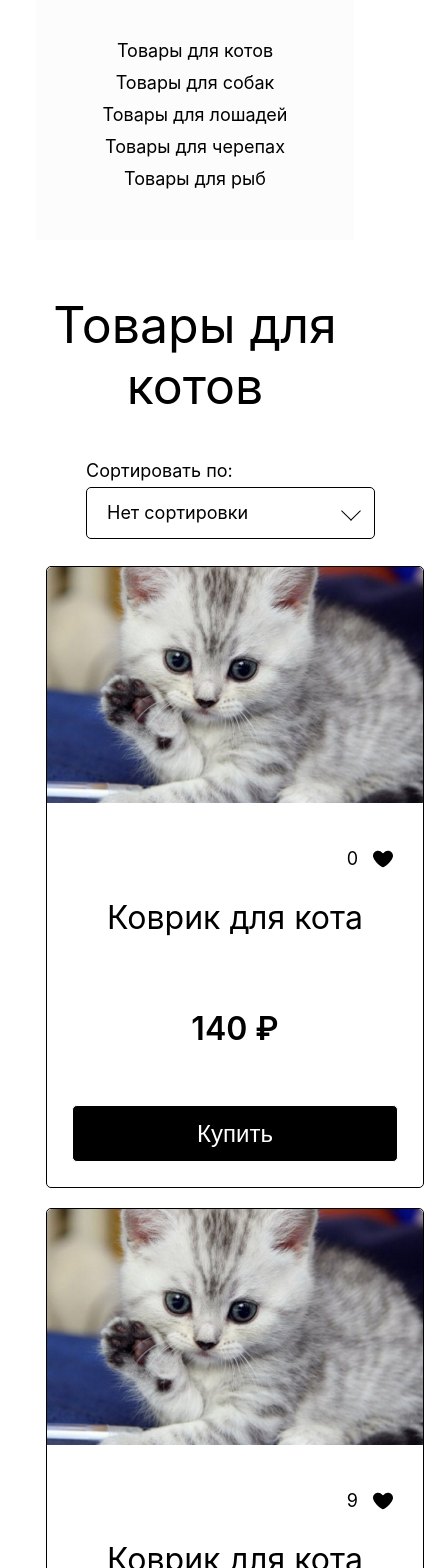
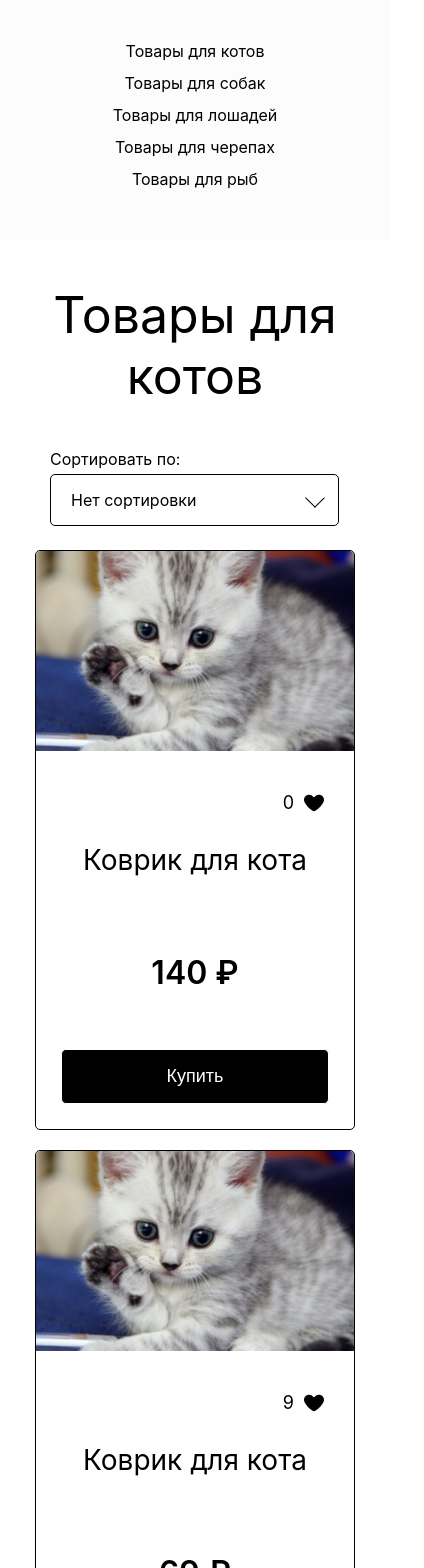
Before and after one commit to porcelain11/a11y-course-homework, a Next.js app: page / in a window 390 px wide. Shown: the top 1568 px of the page, 424 px wide, since content can reach past the window. Built offline with nearby package versions, Linux system fonts and the light colour scheme.

Commit message:
fix: fix card layout

```diff
--- a/components/footer/Footer.module.css
+++ b/components/footer/Footer.module.css
@@ -78,7 +78,7 @@
 }
 
 .socialItemLink:hover{
-    outline: 2px solid #4682B4;
+    outline: 2px solid #8B4513;
     outline-offset: 3px;
 }
 
@@ -87,7 +87,7 @@
 }
 
 .socialItemLink:hover svg{
-    fill: #4682B4;
+    fill: #8B4513;
 }
 
 
@@ -108,7 +108,7 @@
 .subscribeFormBtn {
     min-width: 280px;
     position: absolute;
-    top: 12px;
+    top: 10px;
     right: 0;
 }
 
--- a/components/header/Header.module.css
+++ b/components/header/Header.module.css
@@ -7,10 +7,9 @@
     justify-content: center;
     align-items: center;
     margin: 0;
-    margin-bottom: 50px;
+    margin-bottom: 40px;
     padding: 40px;
     background-color: #FCFCFC;
-
 }
 
 .skipLink {
@@ -18,6 +17,7 @@
     top: 25px;
     left: 9%;
     text-decoration: none;
+    z-index: 10;
 }
 
 
@@ -50,6 +50,7 @@
 }
 
 .mainNavLink {
+    position: relative;
     color: #000000;
     text-decoration: none;
     cursor: pointer;
@@ -57,9 +58,19 @@
 }
 
 .mainNavLink:hover {
-    text-decoration: underline;
-    color: #4682B4;
+    position: relative;
+    color: 	#8B4513;
 }
+
+.mainNavLink:hover::after {
+    content: '';
+    position: absolute;
+    bottom: 4px;
+    left: 5%;
+    width: 90%;
+    height: 2px;
+    background-color: #8B4513;
+  }
 
 .mainNavLink:active {
    opacity: 0.6;
--- a/components/product-card/ProductCard.module.css
+++ b/components/product-card/ProductCard.module.css
@@ -1,7 +1,7 @@
 .productCard {
     width: 100%;
     max-width: 100%;
-    min-width: 378px;
+    min-width: 320px;
     background-color: #FFFFFF;
     border: 1px solid #000000;
     border-radius: 5px;
@@ -10,20 +10,20 @@
 
 .productCardLikes {
     align-self: flex-end;
-    padding: 5px;
-
+    padding: 0 5px;
+    display: flex;
+    flex-direction: row;
+    align-items: center;
+    flex-wrap: nowrap;
 }
 
 .productCardLikes p {
-    padding: 0 10px;
+    padding: 0 5px;
     margin-right: 5px;
     font-size: 18px;
+    line-height: 1.5;
 }
 
-.productCardLikes > * {
-    display: inline-block;
-    vertical-align: middle;
-}
 
 .productCardLikes svg {
     width: 20px;
@@ -35,13 +35,14 @@
     max-width: 100%;
     margin: 0;
     padding: 0;
-    min-height: 236px;
+    min-height: 210px;
 }
 
 .productCardImg {
     width: 100%;
     max-width: 100%;
     height: auto;
+    object-fit: cover;
 }
 
 .container {
@@ -49,7 +50,7 @@
     max-width: 100%;
     margin: 0;
     padding: 25px;
-    padding-top: 17px;
+    padding-top: 10px;
     display: flex;
     flex-direction: column;
     justify-content: flex-start;
@@ -60,11 +61,20 @@
 .title {
     font-weight: 400;
     font-size: 32px;
-    line-height: 39px;
+    line-height: 1.5;
     margin: 0;
     margin-bottom: 30px;
     padding: 5px;
+
 }
+
+
+@media screen and (max-width: 1024px) {
+    .title {
+        font-size: 28px;
+        line-height: 1.5;
+    }
+  }
 
 .price {
     margin: 0;
--- a/components/success-message/SuccessMessage.module.css
+++ b/components/success-message/SuccessMessage.module.css
@@ -1,12 +1,12 @@
 .successMessage {
-    color: #4682B4;
+    color: #228B22;
     font-weight: 700;
     margin: 0;
     padding: 10px 0;
 }
 
 .successMessage svg {
-    fill: #4682B4;
+    fill: #228B22;
     width: 20px;
     height: 20px;
     margin-right: 10px;
--- a/package.json
+++ b/package.json
@@ -3,7 +3,7 @@
   "version": "0.1.0",
   "private": true,
   "scripts": {
-    "dev": "PORT=3001 next dev",
+    "dev": "next dev",
     "build": "next build",
     "start": "next start",
     "lint": "next lint"
--- a/styles/Home.module.css
+++ b/styles/Home.module.css
@@ -1,6 +1,6 @@
 .container {
   margin: 0;
-  padding: 0 2rem;
+  padding: 0;
   width: 100vw;
   max-width: 100vw;
   min-width: 378px;
@@ -12,7 +12,7 @@
   width: 100%;
   max-width: 100%;
   margin: 0;
-  padding: 0 calc(128px - 12.5px);
+  padding: 0 calc(8.8% - 12.5px);
   flex: 1;
   display: flex;
   flex-direction: column;
@@ -42,8 +42,8 @@
   text-align: center;
   padding: 13px 25px;
   cursor: pointer;
-  font-size: 24px;
-  line-height: 29px;
+  font-size: 18px;
+  line-height: 1.5;
   box-shadow: none;
   border: 1px solid currentColor;
 }
@@ -54,10 +54,9 @@
 
 .btn:hover:enabled {
   color: #FFFFFF;
-  background-color: #4682B4;
+  background-color:	#8B4513;
   border: 0;
-  outline: 2px solid #4682B4;
-  outline-offset: 3px;
+  box-shadow: 0 0 0 5px #8B4513;
 }
 
 .btn:active {
@@ -117,6 +116,9 @@
 .catalogListItem {
   width: calc(100% / 3 - 25px);
   min-width: 378px;
+
+  min-width: 320px;
+
   margin: 0 12.5px;
   margin-bottom: 30px;
 }
--- a/styles/globals.css
+++ b/styles/globals.css
@@ -2,7 +2,7 @@ html,
 body {
     font-family: 'Inter', Arial, Helvetica, sans-serif;
     color: #000000;
-    font-size: 18px;
+    font-size: 16px;
     line-height: 22px;
     margin: 0;
     padding: 0;
```
Also changed, not shown: components/footer/index.tsx (+61 -52 lines).
